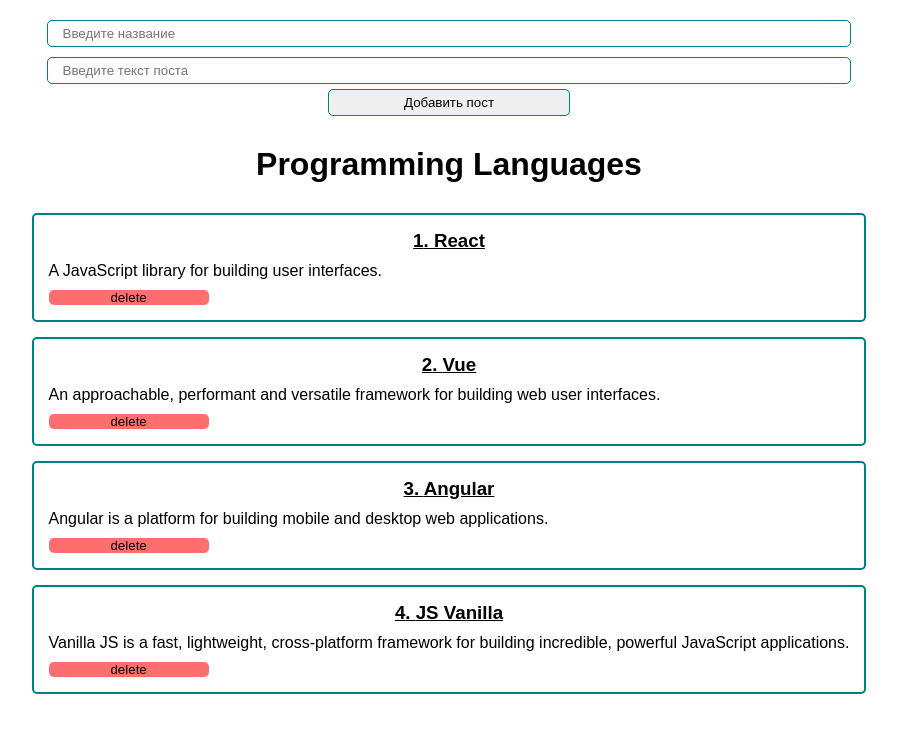
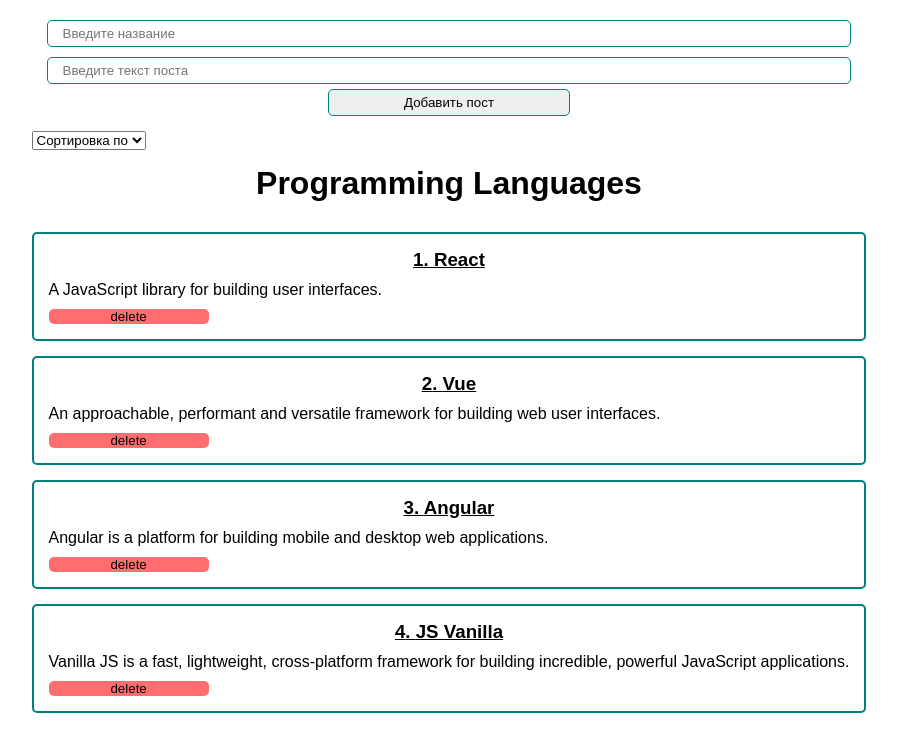
Before and after one commit to davidfox15/kvando, a React (Create React App) app in the folder Ulbi/react-fund-course/: page / in a window 1280 px wide. Shown: the top 752 px of the page, without its empty margins (191-1088 px from the left). Built offline with nearby package versions, Linux system fonts and the light colour scheme.

Commit message:
Сделал сортировку постов

```diff
--- a/Ulbi/react-fund-course/src/App.css
+++ b/Ulbi/react-fund-course/src/App.css
@@ -11,5 +11,5 @@
 }
 
 .App {
-  width: 800px;
+  min-width: 500px;
 }
--- a/Ulbi/react-fund-course/src/App.js
+++ b/Ulbi/react-fund-course/src/App.js
@@ -1,23 +1,27 @@
 import { useState } from 'react';
 import './App.css';
+import ErrorBox from './components/ErrorBox';
 import PostForm from './components/PostForm';
 import PostList from './components/PostList';
+import CustomSelect from './components/UI/select/CustomSelect';
 
 function App() {
   const [posts, setPosts] = useState([
-    { id: 1, name: 'React', text: 'A JavaScript library for building user interfaces.' },
+    { id: 1, title: 'React', text: 'A JavaScript library for building user interfaces.' },
     {
       id: 2,
-      name: 'Vue',
+      title: 'Vue',
       text: 'An approachable, performant and versatile framework for building web user interfaces.',
     },
-    { id: 3, name: 'Angular', text: 'Angular is a platform for building mobile and desktop web applications.' },
+    { id: 3, title: 'Angular', text: 'Angular is a platform for building mobile and desktop web applications.' },
     {
       id: 4,
-      name: 'JS Vanilla',
+      title: 'JS Vanilla',
       text: 'Vanilla JS is a fast, lightweight, cross-platform framework for building incredible, powerful JavaScript applications.',
     },
   ]);
+
+  const [selectedSort, setSelectSort] = useState('');
 
   function getLastID() {
     const lastID = posts.reduce((res, post) => (res < post.id ? post.id : res), 0);
@@ -33,10 +37,39 @@
     setPosts(posts.filter(currentPost => currentPost.id !== post.id));
   }
 
+  function sortPosts(sort) {
+    setSelectSort(sort);
+    setPosts(
+      [...posts].sort((a, b) => {
+        if (typeof a[sort] === 'number' && typeof b[sort] === 'number') {
+          if (a[sort] < b[sort]) return -1;
+          if (a[sort] > b[sort]) return 1;
+          return 0;
+        } else {
+          return a[sort].localeCompare(b[sort]);
+        }
+      })
+    );
+  }
+
   return (
-    <div>
+    <div className="App">
       <PostForm addPostCallback={addNewPost} />
-      <PostList deletePostCallback={deletePost} title={'Programming Languages'} posts={posts} />
+      <CustomSelect
+        defaultValue={'Сортировка по'}
+        options={[
+          { value: 'id', name: 'По id' },
+          { value: 'title', name: 'По заголовку' },
+          { value: 'text', name: 'По тексту' },
+        ]}
+        value={selectedSort}
+        onChange={sortPosts}
+      />
+      {posts.length !== 0 ? (
+        <PostList deletePostCallback={deletePost} title={'Programming Languages'} posts={posts} />
+      ) : (
+        <ErrorBox errorMessage={'Нет постов'} />
+      )}
     </div>
   );
 }
--- a/Ulbi/react-fund-course/src/components/Post.js
+++ b/Ulbi/react-fund-course/src/components/Post.js
@@ -2,11 +2,11 @@
 import './Post.css';
 
 export default function Post({ deletePostCallback, ...props }) {
-  const { id, name, text } = props.post;
+  const { id, title, text } = props.post;
   return (
     <div className="Post">
       <h3 className="Post-Name">
-        {id}. {name}
+        {id}. {title}
       </h3>
       <span className="Post-Text">{text}</span>
       <button className="Post-DeleteButton" onClick={() => deletePostCallback(props.post)}>
--- /dev/null
+++ b/Ulbi/react-fund-course/src/components/UI/select/CustomSelect.js
@@ -0,0 +1,18 @@
+import React from 'react';
+
+const CustomSelect = ({ options, defaultValue, value, onChange }) => {
+  return (
+    <select value={value} onChange={event => onChange(event.target.value)}>
+      <option disabled value="">
+        {defaultValue}
+      </option>
+      {options.map(option => (
+        <option key={option.value} value={option.value}>
+          {option.name}
+        </option>
+      ))}
+    </select>
+  );
+};
+
+export default CustomSelect;
```
